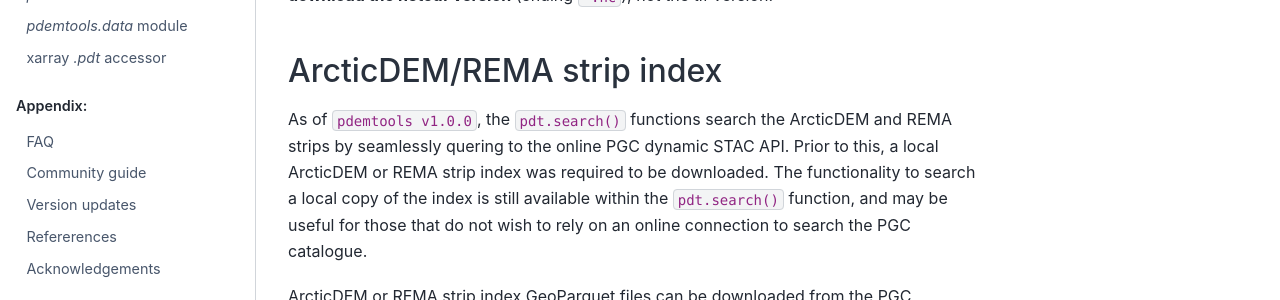
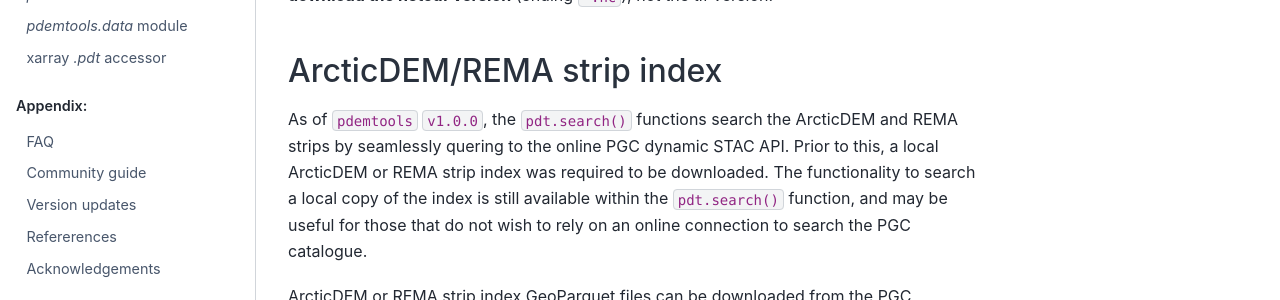
Before and after one commit to trchudley/pdemtools, a Sphinx documentation site: the page built from docs/getting_started/supplementary_datasets.md, in a window 1280 px wide. Shown: the part 506-806 px from the top of the page. Built offline with Sphinx 7.4.7 and the Sphinx Book theme 1.1.4, drawn with Linux system fonts in a browser that asks for light colours; pages that are not in the unit, such as notebooks, are missing from menus.

Commit message:
v1 minor code checks

```diff
--- a/docs/getting_started/supplementary_datasets.md
+++ b/docs/getting_started/supplementary_datasets.md
@@ -11,7 +11,7 @@ The appropriate versions of BedMachine, in netcdf format, can be downloaded from
 
 ## ArcticDEM/REMA strip index
 
-As of `pdemtools v1.0.0`, the `pdt.search()` functions search the ArcticDEM and REMA strips by seamlessly quering to the online PGC dynamic STAC API. Prior to this, a local ArcticDEM or REMA strip index was required to be downloaded. The functionality to search a local copy of the index is still available within the `pdt.search()` function, and may be useful for those that do not wish to rely on an online connection to search the PGC catalogue.
+As of `pdemtools` `v1.0.0`, the `pdt.search()` functions search the ArcticDEM and REMA strips by seamlessly quering to the online PGC dynamic STAC API. Prior to this, a local ArcticDEM or REMA strip index was required to be downloaded. The functionality to search a local copy of the index is still available within the `pdt.search()` function, and may be useful for those that do not wish to rely on an online connection to search the PGC catalogue.
 
 ArcticDEM or REMA strip index GeoParquet files can be downloaded from the PGC ([Greenland](https://data.pgc.umn.edu/elev/dem/setsm/ArcticDEM/indexes/), [Antarctica](https://data.pgc.umn.edu/elev/dem/setsm/REMA/indexes/)). The appriate files to download are the `ArcticDEM_Strip_Index_s2s041_gpqt.zip` and `REMA_Strip_Index_s2s041_gpkg.zip` - note the __GeoParquet file format__ (ending `_gpqt.zip`), *not* the similarly named GeoPackage (ending `_gpkg.zip`). No mosaic files are necessary - these are included with `pdemtools`.
 
```
Also changed, not shown: docs/getting_started/why_pdemtools.md (+1 -1 lines).
